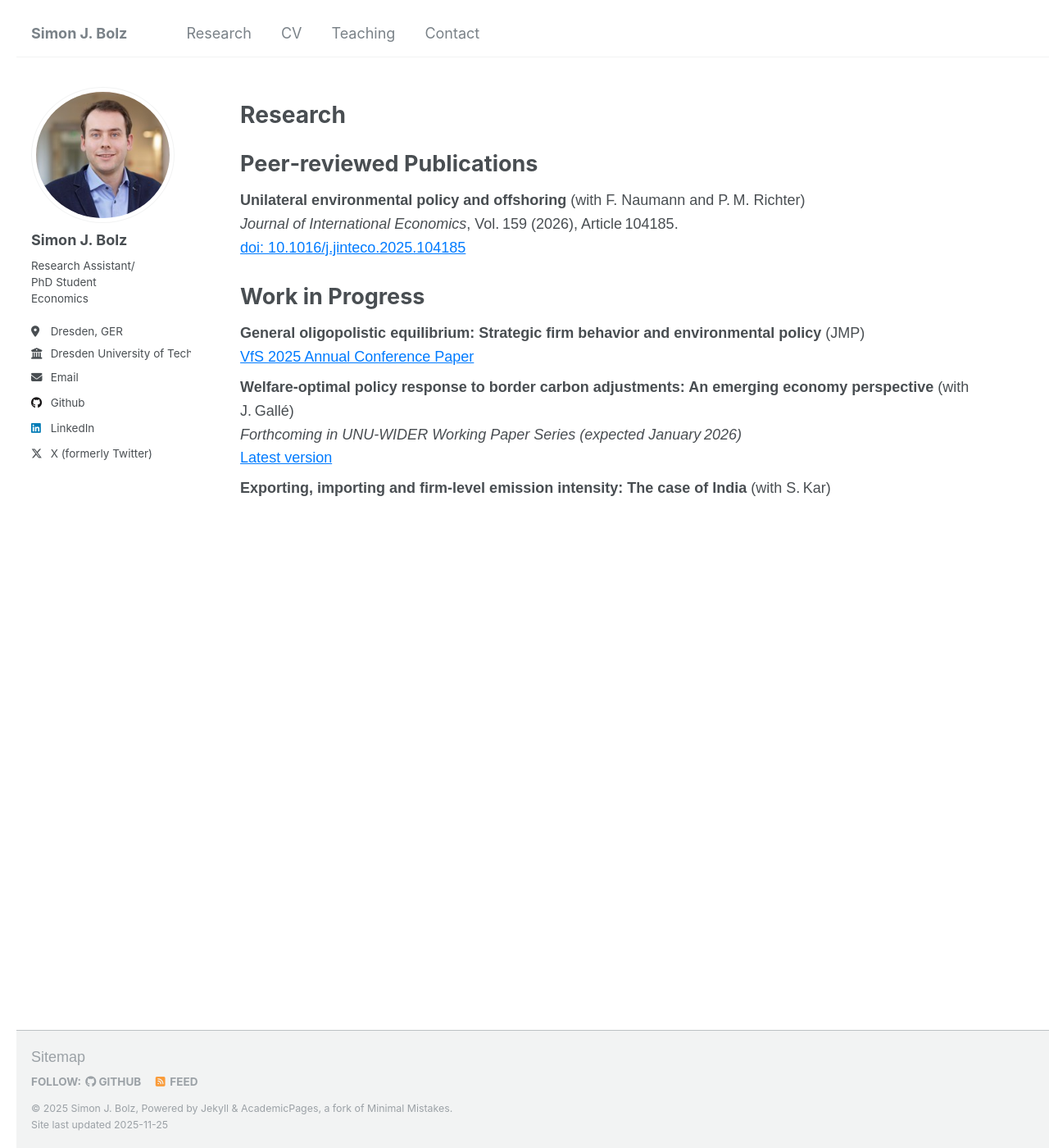
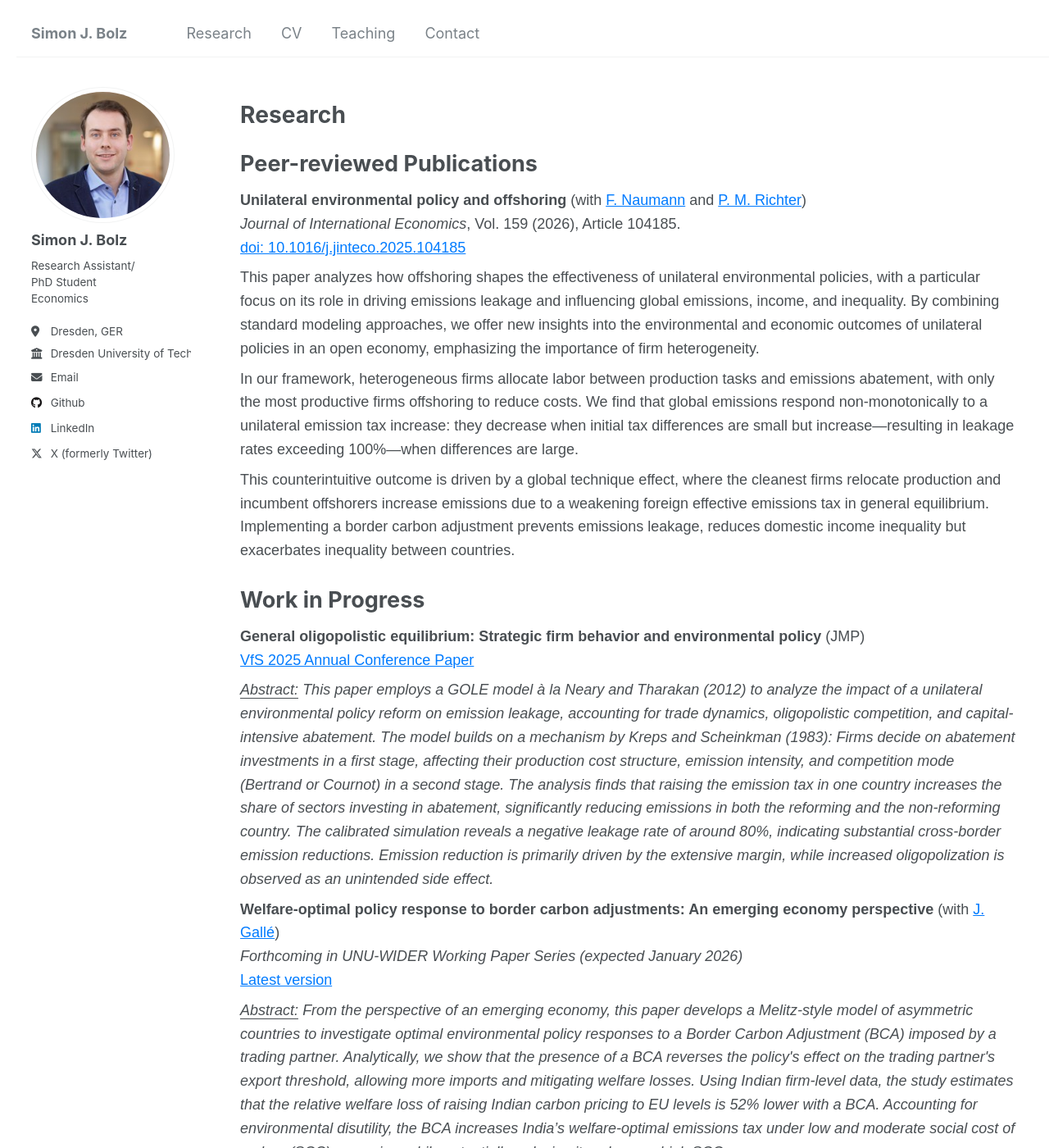
Before and after one commit to sjbolz/sjbolz.github.io, a Jekyll site: the page built from _pages/portfolio.html, in a window 1280 px wide and 1400 px high. Shown: the whole window at 82% size. Built offline with Jekyll 4.4.1, drawn with Linux system fonts in a browser that asks for light colours; some of the changed text lies outside the part shown.

Commit message:
Update portfolio.html

```diff
--- a/_pages/portfolio.html
+++ b/_pages/portfolio.html
@@ -35,26 +35,35 @@ author_profile: true
 </head>
 <body>
 
-<h2><strong>Peer‑reviewed Publications</strong></h2>
 
-<p><strong>Unilateral environmental policy and offshoring</strong> (with F. Naumann and P. M. Richter)<br>
-<em>Journal of International Economics</em>, Vol. 159 (2026), Article 104185.<br>
-<a href="https://doi.org/10.1016/j.jinteco.2025.104185">doi: 10.1016/j.jinteco.2025.104185</a>
-</p>
+<h2><strong>Peer-reviewed Publications</strong></h2>
+
+
+<p><strong>Unilateral environmental policy and offshoring</strong> (with <a href="https://tu-dresden.de/bu/wirtschaft/die-fakultaet/fabrice-naumann?set_language=en">F. Naumann</a> and <a href="https://phmrichter.github.io/">P. M. Richter</a>)<br>
+<em>Journal of International Economics</em>, Vol. 159 (2026), Article 104185.<br>
+<a href="https://doi.org/10.1016/j.jinteco.2025.104185">doi: 10.1016/j.jinteco.2025.104185</a></p>
+<p>This paper analyzes how offshoring shapes the effectiveness of unilateral environmental policies, with a particular focus on its role in driving emissions leakage and influencing global emissions, income, and inequality. By combining standard modeling approaches, we offer new insights into the environmental and economic outcomes of unilateral policies in an open economy, emphasizing the importance of firm heterogeneity.</p>
+<p>In our framework, heterogeneous firms allocate labor between production tasks and emissions abatement, with only the most productive firms offshoring to reduce costs. We find that global emissions respond non-monotonically to a unilateral emission tax increase: they decrease when initial tax differences are small but increase—resulting in leakage rates exceeding 100%—when differences are large.</p>
+<p>This counterintuitive outcome is driven by a global technique effect, where the cleanest firms relocate production and incumbent offshorers increase emissions due to a weakening foreign effective emissions tax in general equilibrium. Implementing a border carbon adjustment prevents emissions leakage, reduces domestic income inequality but exacerbates inequality between countries.</p>
 
 
 <h2><strong>Work in Progress</strong></h2>
 
+
 <p><strong>General oligopolistic equilibrium: Strategic firm behavior and environmental policy</strong> (JMP)<br>
-<a href="https://www.econstor.eu/bitstream/10419/325364/1/vfs-2025-pid-127049.pdf">VfS 2025 Annual Conference Paper</a>
-</p>
+<a href="https://www.econstor.eu/bitstream/10419/325364/1/vfs-2025-pid-127049.pdf">VfS 2025 Annual Conference Paper</a></p>
+<p><em><u>Abstract:</u> This paper employs a GOLE model à la Neary and Tharakan (2012) to analyze the impact of a unilateral environmental policy reform on emission leakage, accounting for trade dynamics, oligopolistic competition, and capital-intensive abatement. The model builds on a mechanism by Kreps and Scheinkman (1983): Firms decide on abatement investments in a first stage, affecting their production cost structure, emission intensity, and competition mode (Bertrand or Cournot) in a second stage. The analysis finds that raising the emission tax in one country increases the share of sectors investing in abatement, significantly reducing emissions in both the reforming and the non-reforming country. The calibrated simulation reveals a negative leakage rate of around 80%, indicating substantial cross-border emission reductions. Emission reduction is primarily driven by the extensive margin, while increased oligopolization is observed as an unintended side effect.</em></p>
 
-<p><strong>Welfare‑optimal policy response to border carbon adjustments: An emerging economy perspective</strong> (with J. Gallé)<br>
-<em>Forthcoming in UNU‑WIDER Working Paper Series (expected January 2026)</em><br>
-<a href="https://papers.ssrn.com/sol3/papers.cfm?abstract_id=5384325">Latest version</a>
-</p>
 
-<p><strong>Exporting, importing and firm‑level emission intensity: The case of India</strong> (with S. Kar)</p>
+<p><strong>Welfare-optimal policy response to border carbon adjustments: An emerging economy perspective</strong> (with <a href="https://johannesgalle.github.io/">J. Gallé</a>)<br>
+<em>Forthcoming in UNU-WIDER Working Paper Series (expected January 2026)</em><br>
+<a href="https://papers.ssrn.com/sol3/papers.cfm?abstract_id=5384325">Latest version</a></p>
+<p><em><u>Abstract:</u> From the perspective of an emerging economy, this paper develops a Melitz-style model of asymmetric countries to investigate optimal environmental policy responses to a Border Carbon Adjustment (BCA) imposed by a trading partner. Analytically, we show that the presence of a BCA reverses the policy's effect on the trading partner's export threshold, allowing more imports and mitigating welfare losses. Using Indian firm-level data, the study estimates that the relative welfare loss of raising Indian carbon pricing to EU levels is 52% lower with a BCA. Accounting for environmental disutility, the BCA increases India’s welfare-optimal emissions tax under low and moderate social cost of carbon (SCC) scenarios, while potentially reducing it under very high SCCs.</em></p>
+
+
+<p><strong>Exporting, importing and firm-level emission intensity: The case of India</strong> (with <a href="https://www.cssscal.org/faculty_saibal_kar.php">S. Kar</a>)</p>
+<p><em><u>Abstract:</u> Using firm-level data from India on energy inputs and financial performance from 1993 to 2013, this paper analyzes the role of importing foreign intermediates on CO₂ intensities for around 4,000 firms across seven manufacturing sectors. The study uses a staggered difference-in-differences design to examine extensive margin effects. Results indicate that starting to import reduces firm-level CO₂ intensity by roughly 6%, suggesting productivity and technology upgrades, while export entry produces even larger reductions (≈10%). Anticipation effects prior to treatment are also observed.</em></p>
+
 
 </body>
 </html>
```
Lines whose indentation alone changed are shown as unchanged.
